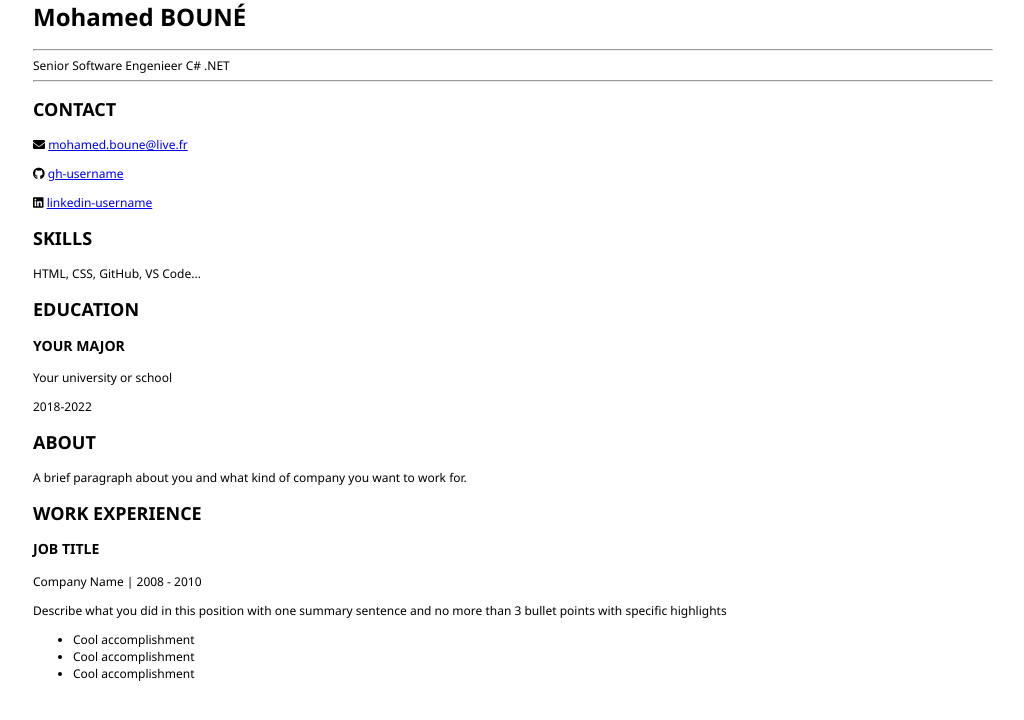
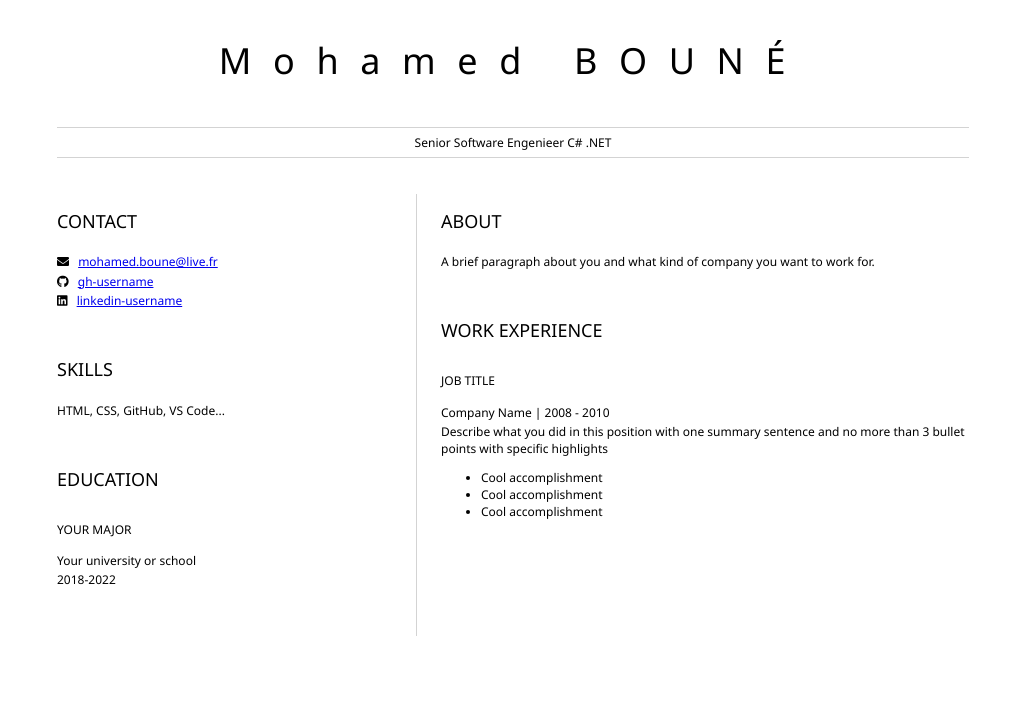
Before and after one commit to OptimusPrimeGitHub/mohamed-boune-resume, a plain HTML site: page index.html in a window 1280 px wide. Shown: the whole page, without its empty margins (127-1151 px from the left). Drawn offline with Linux system fonts and the light colour scheme.

Commit message:
Change the css file for applying some styles

```diff
--- a/style.css
+++ b/style.css
@@ -4,3 +4,58 @@ body {
     max-width: 960px;
     margin: auto;
 }
+
+h1 {
+    font-size: 3em;
+    letter-spacing: .6em;
+    padding-top: 1em;
+    padding-bottom: 1em;
+}
+
+h2 {
+    font-size: 1.5em;
+    padding-bottom: 1em;
+}
+
+h3 {
+    font-size: 1em;
+    padding-bottom: 1em;
+}
+
+main {
+    display: grid;
+    grid-template-columns: 40% 60%;
+    margin-top: 3em;
+}
+
+header {
+    text-align: center;
+    margin: auto 2em;
+}
+
+section {
+    margin: auto 1em 4em 2em;
+}
+
+i {
+    margin-right: .5em;
+}
+
+p {
+    margin: .2em auto
+}
+
+hr {
+    border: none;
+    background-color: lightgray;
+    height: 1px;
+}
+
+h1, h2, h3 {
+    font-weight: 100;
+    margin-bottom: 0;
+}
+
+#mainLeft {
+    border-right: 1px solid lightgray;
+}
```
